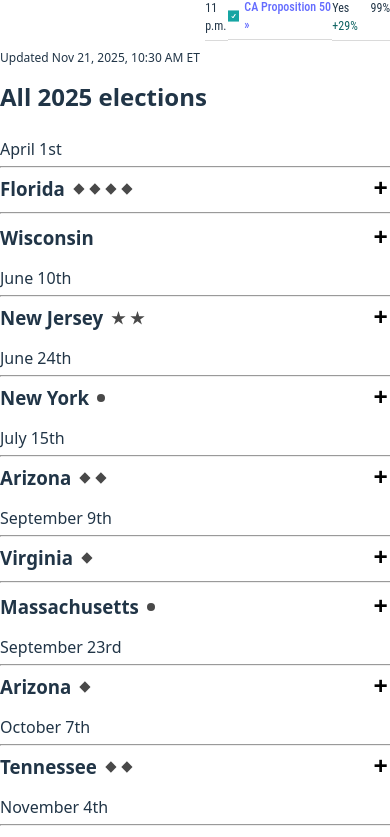
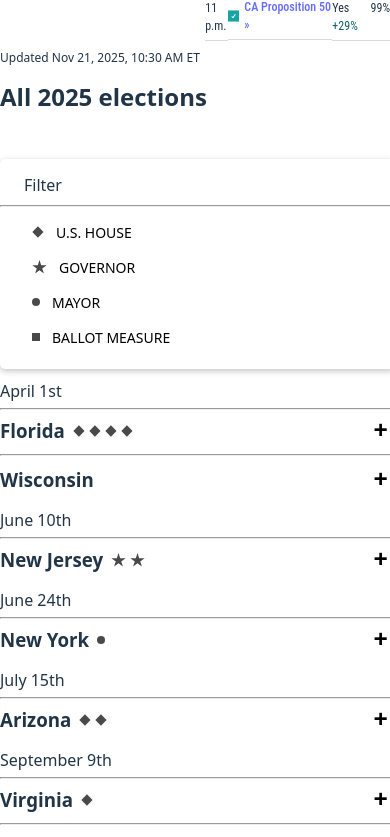
Before and after one commit to chen-luke/ap-news-election, a React (Vite) app: page / in a window 390 px wide. Shown: the part 2038-2875 px from the top of the page. Built offline with nearby package versions, Linux system fonts and the light colour scheme.

Commit message:
changed responsive rendering order of components for all selection section

```diff
--- a/src/components/all-elections/AllEctionsDropDown.tsx
+++ b/src/components/all-elections/AllEctionsDropDown.tsx
@@ -9,6 +9,7 @@ import type { JSX } from 'react';
 import React from 'react';
 
 const DropdownContainer = styled.div`
+  grid-area: dropdown;
   display: grid;
   gap: 1rem;
 `;
--- a/src/components/all-elections/AllElections.tsx
+++ b/src/components/all-elections/AllElections.tsx
@@ -7,14 +7,20 @@ import { usElectionSchedule2025 } from '../../voting-data';
 const AllElectionsContainer = styled.div`
   display: grid;
   grid-template-columns: auto 210px;
+  grid-template-areas: 'header header' 'dropdown filter';
   column-gap: 36px;
   align-items: start;
   @media (max-width: 1250px) {
     grid-template-columns: 1fr;
+    grid-template-areas:
+      'header'
+      'filter'
+      'dropdown';
   }
 `;
 
 const AllRaceHeader = styled.h2`
+  grid-area: header;
   grid-column: span 2;
   margin: 12px 0px;
   @media (max-width: 1250px) {
--- a/src/components/all-elections/FilterBox.tsx
+++ b/src/components/all-elections/FilterBox.tsx
@@ -39,10 +39,14 @@ const FilterBoxText = styled.div`
 `;
 
 const FilterContainer = styled.div`
+  grid-area: filter;
   box-shadow: rgba(0, 0, 0, 0.24) 0px 2px 6px;
   border-radius: 5px;
   padding: 14px 0px;
   background-color: rgb(255, 255, 255);
+  @media (max-width: 1250px) {
+    margin-top: 2rem;
+  }
 `;
 
 interface FilterBoxProps {
```
